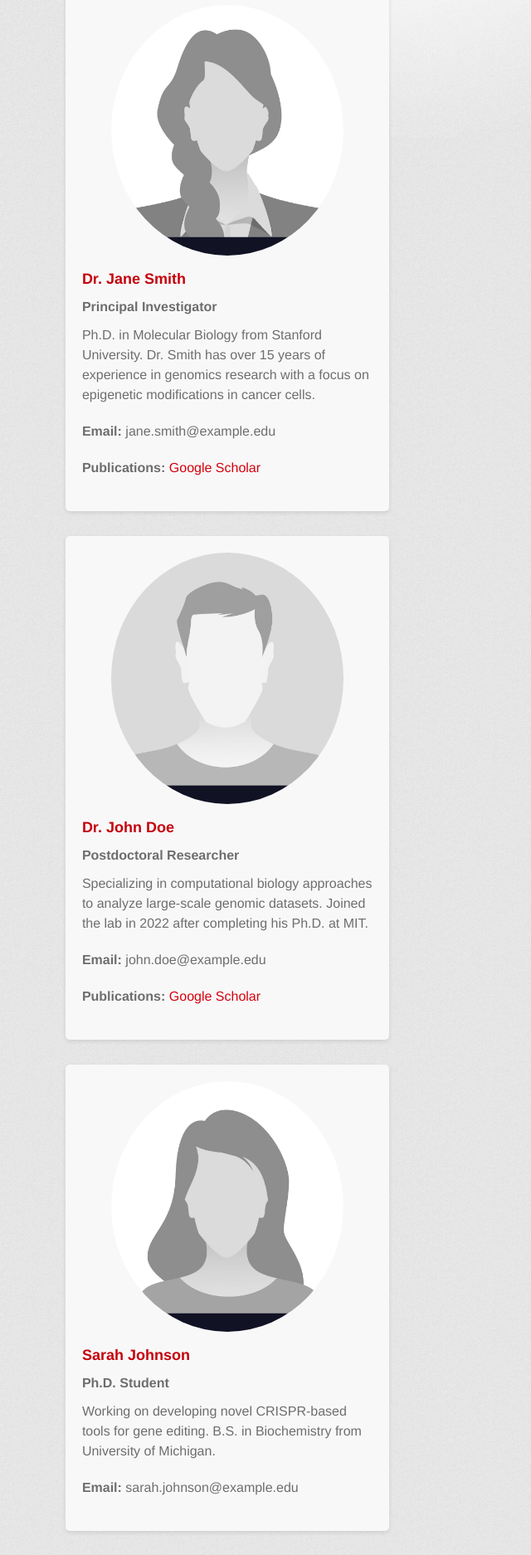
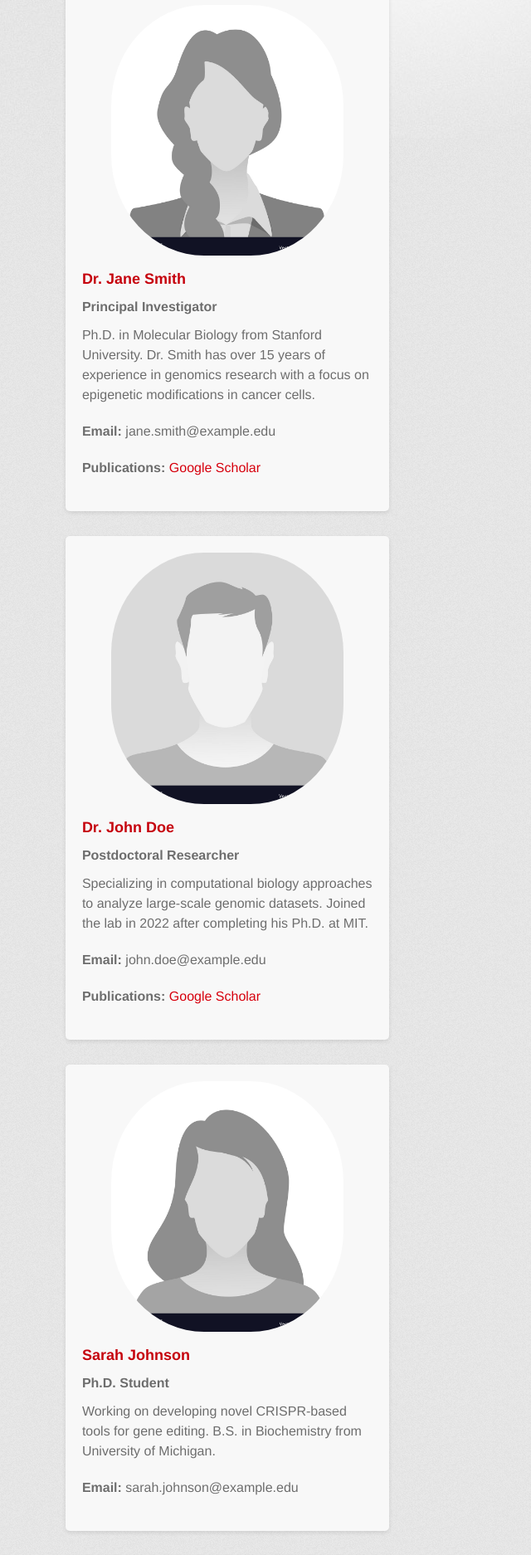
Before and after one commit to dr-andytseng/demolabwebsite, a Jekyll site: the page built from team.md, in a window 1280 px wide. Shown: the part 407-2281 px from the top of the page at 83% size, without its empty margins (140-780 px from the left). Built offline with Jekyll 4.4.1, drawn with Linux system fonts in a browser that asks for light colours; some web fonts are replaced.

Commit message:
Update style.scss

```diff
--- a/assets/css/style.scss
+++ b/assets/css/style.scss
@@ -97,7 +97,7 @@ header, footer {
 .team-member img {
   width: 80%;
   max-width: 100px; /* Reduced from 200px to 150px */
-  border-radius: 50%;
+  border-radius: 40%;
   margin-bottom: 15px;
   display: block; /* Ensures proper centering */
   margin-left: auto;
```
